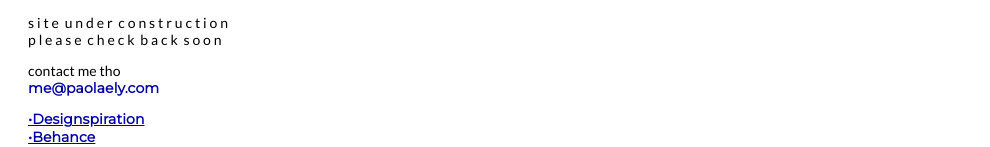
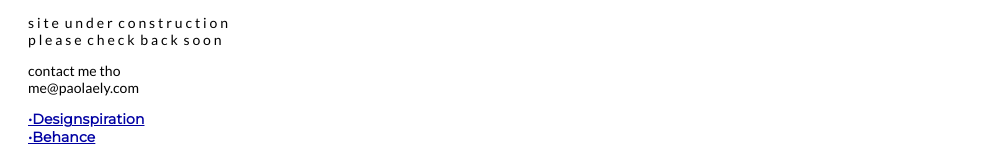
Before and after one commit to paola-palooza/paola-palooza.github.io, a plain HTML site: page index.html in a window 1280 px wide. Shown: the part 339-486 px from the top of the page, without its empty margins (0-990 px from the left). Drawn offline with Linux system fonts and the light colour scheme.

Commit message:
Update index.html

```diff
--- a/index.html
+++ b/index.html
@@ -27,7 +27,7 @@
                     <pre>s i t e  u n d e r  c o n s t r u c t i o n<br>p l e a s e  c h e c k  b a c k  s o o n </pre>
 
 
-                    <pre>contact me tho<br><a hef="mailto:me@paolaely.com">me@paolaely.com</a></pre>
+                    <pre>contact me tho<br>me@paolaely.com</pre>
 
                     <p><b>
                     <a href="https://www.designspiration.net/paolapalooza/saves/" target="_blank">•Designspiration</a><br>
```
